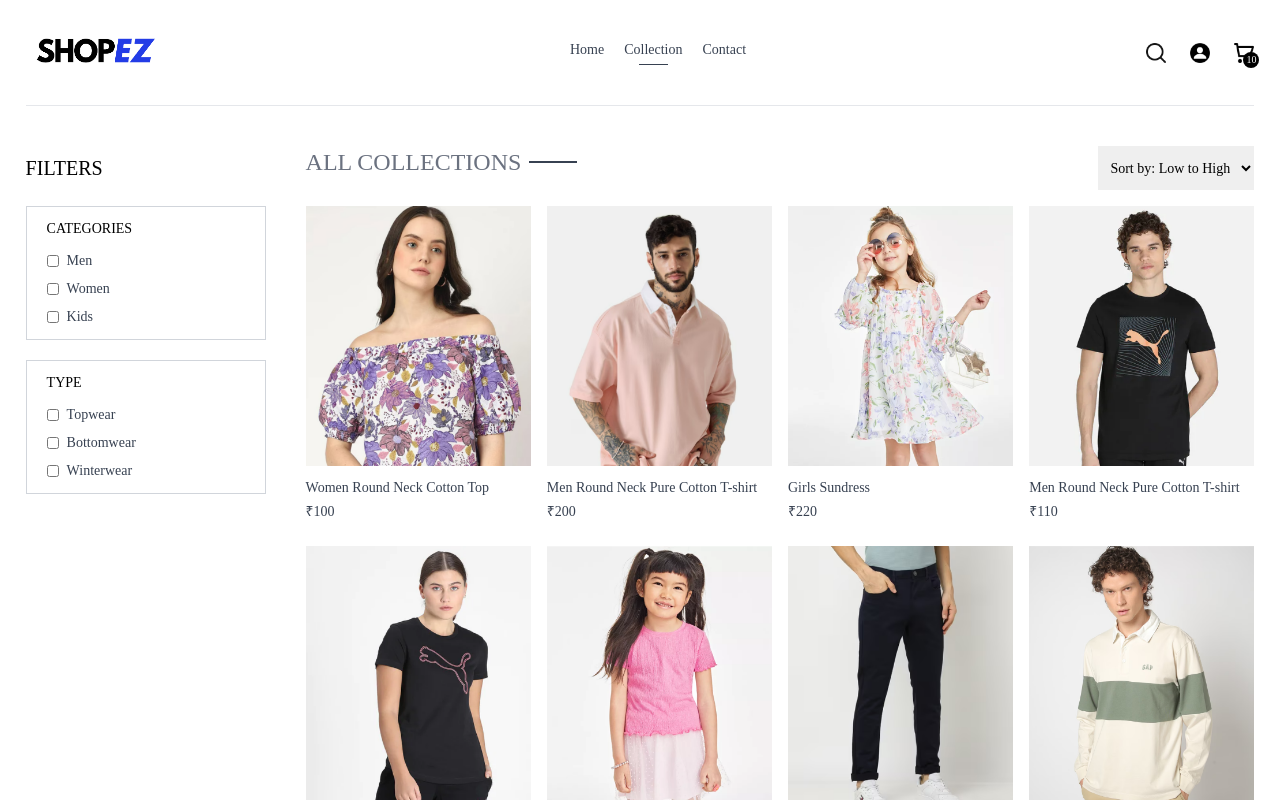
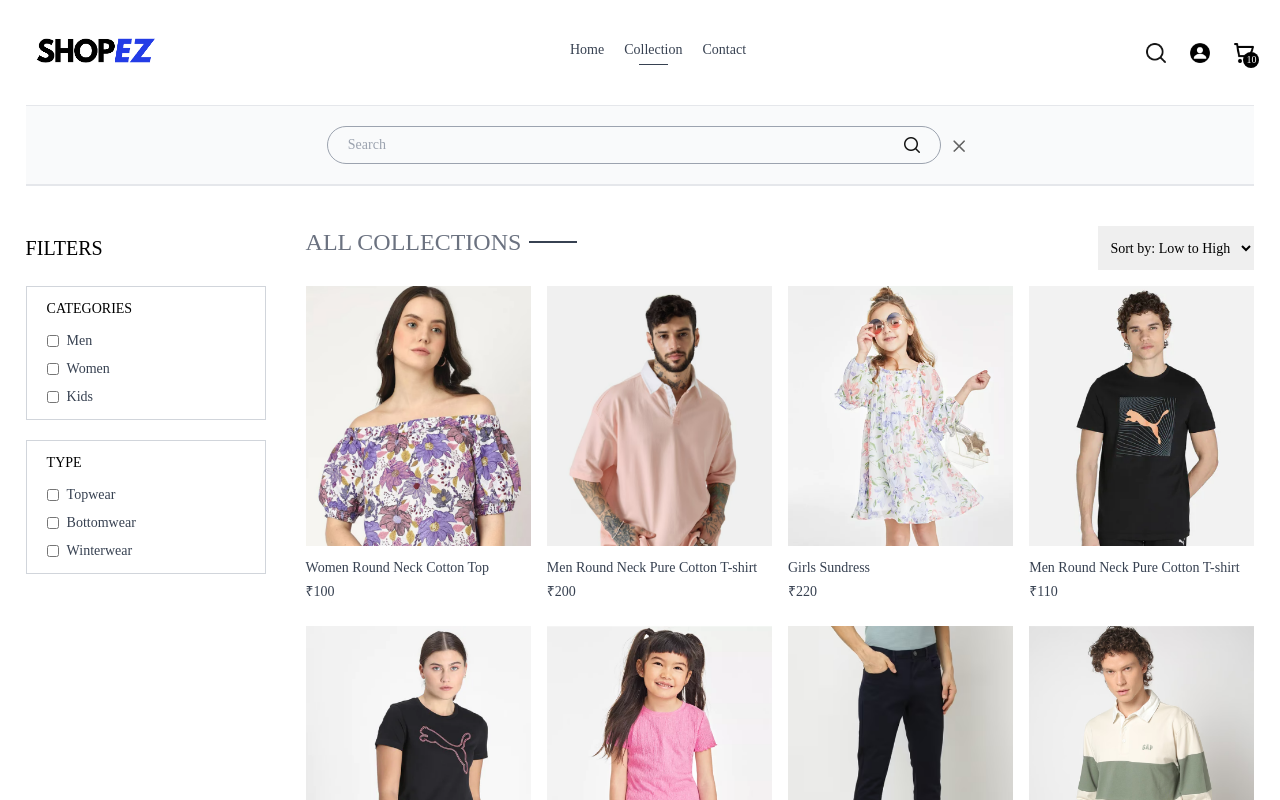
Before and after one commit to Thufayl/ShopEZ, a React (Create React App) app in the folder client/: page /collection in a window 1280 px wide. Both pictures are taken after a click on the picture 1156 px from the left and 52 px from the top of the page. Shown: the top 800 px of the page. Built offline with nearby package versions, Linux system fonts and the light colour scheme.

Commit message:
search bar

```diff
--- a/client/src/App.js
+++ b/client/src/App.js
@@ -11,11 +11,13 @@
 import Product from './pages/Product'
 import Navbar from './components/Navbar'
 import Footer from './components/Footer'
+import SearchBar from './components/SearchBar'
 
 const App = () => {
   return (
     <div className='px-4 sm:px-[3vw] md:px-[5vw] lg:px-[2vw]'>
     <Navbar />
+    <SearchBar />
     <Routes>
       <Route path = '/' element = {<Home/>}/>
       <Route path = '/collection' element = {<Collection/>} />
--- a/client/src/components/Navbar.jsx
+++ b/client/src/components/Navbar.jsx
@@ -1,4 +1,4 @@
-import React from 'react'
+import React, { useContext } from 'react'
 import logo from "../assets/logo.png"
 import search from "../assets/search_icon.png"
 import profileIcon from "../assets/profile.png"
@@ -7,9 +7,13 @@
 import backIcon from "../assets/back_icon.png"
 import { useState } from 'react'
 import { Link, NavLink } from 'react-router-dom'
+import { ShopContext } from '../context/ShopContext'
+import { assets } from '../assets/assets'
 const Navbar = () => {
 
-  const [visible, setVisible] = useState(false)
+  const [visible, setVisible] = useState(false);
+
+  const {setShowSearch} = useContext(ShopContext);
 
   return (
     <div className = "flex items-center justify-between py-5 font-medium" >
@@ -30,7 +34,7 @@
       </ul>
 
     <div className='flex items-center gap-6'>
-      <img src = {search} alt = "search" className='w-5 cursor-pointer'/>
+      <img onClick ={() => setShowSearch(true)}src = {search} alt = "search" className='w-5 cursor-pointer'/>
       <div className='group relative'>
         <img src = {profileIcon}  alt = "profile" className='w-5 cursor-pointer'/>
         <div className='group-hover:block hidden absolute dropdown-menu right-0 pt-4'>
--- /dev/null
+++ b/client/src/components/SearchBar.jsx
@@ -0,0 +1,32 @@
+import React, { useContext, useEffect, useState } from 'react'
+import { ShopContext } from '../context/ShopContext';
+import { assets } from '../assets/assets';
+import { useLocation } from 'react-router-dom';
+
+const SearchBar = () => {
+
+    const { search, setSearch, showSearch, setShowSearch} = useContext(ShopContext);
+    const location = useLocation();
+    const [visible, setVisible] = useState(false);
+
+    useEffect(() => {
+        if(location.pathname.includes('collection')){
+            setVisible(true);
+        }
+        else{
+            setVisible(false);
+        }
+    },[location])
+
+  return showSearch && visible ? (
+    <div className='border-t border-b bg-gray-50 text-center'>
+        <div className='inline-flex items-center justify-center border border-gray-400 px-5 py-2 my-5 mx-3 rounded-full w-3/4 sm:w-1/2'>
+            <input value = {search} onChange = {(e) => setSearch(e.target.value)} className = "flex-1 outline-none bg-inherit text-sm" type="text" placeholder='Search' />
+            <img className = "w-4" src={assets.search_icon} alt="" />
+        </div>
+        <img onClick = {() => setShowSearch(false)} className = "inline w-3 cursor-pointer" src={assets.cross_icon} alt="" />
+    </div>
+  ) : null
+}
+
+export default SearchBar
--- a/client/src/context/ShopContext.jsx
+++ b/client/src/context/ShopContext.jsx
@@ -1,4 +1,4 @@
-import { createContext } from "react";
+import { createContext, useState } from "react";
 import { products } from "../assets/assets";
 
 export const ShopContext = createContext();
@@ -8,8 +8,12 @@
     const currency = "₹";
     const delivery_fee = 50;
 
+    const [search, setSearch] = useState("");
+    const [showSearch, setShowSearch] = useState(false);
+
     const value = {
-        products,  currency, delivery_fee
+        products,  currency, delivery_fee,
+        search, setSearch, showSearch, setShowSearch
     }
 
     return (
--- a/client/src/pages/Collection.jsx
+++ b/client/src/pages/Collection.jsx
@@ -5,7 +5,7 @@
 import ProductItem from '../components/ProductItem'
 const Collection = () => {
 
-  const { products } = useContext(ShopContext);
+  const { products, search, showSearch } = useContext(ShopContext);
   const [showFilter, setShowFilter] = useState(false);
   const [filterProducts, setFilterProducts] = useState([]);
   const [category, setCategory] = useState([]);
@@ -36,6 +36,10 @@
   const applyFilter = () => {
 
     let productsCopy = products.slice();
+
+    if(showSearch && search){
+      productsCopy = productsCopy.filter(item => item.name.toLowerCase().includes(search.toLowerCase()))
+    }
 
     if(category.length > 0){
       productsCopy = productsCopy.filter(item => category.includes(item.category))
@@ -71,7 +75,7 @@
 
   useEffect(() => {
       applyFilter();
-  },[category, subCategory])
+  },[category, subCategory, search, showSearch])
 
   useEffect(() => {
     sortProduct();
```
